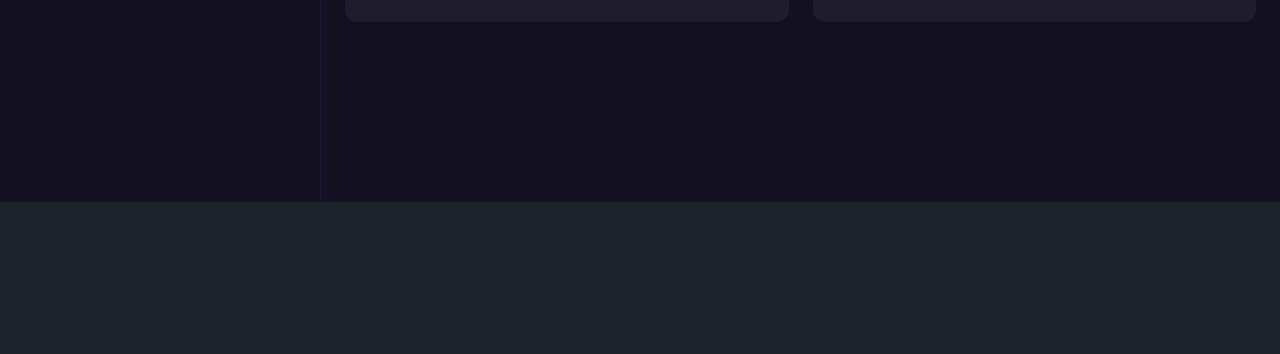
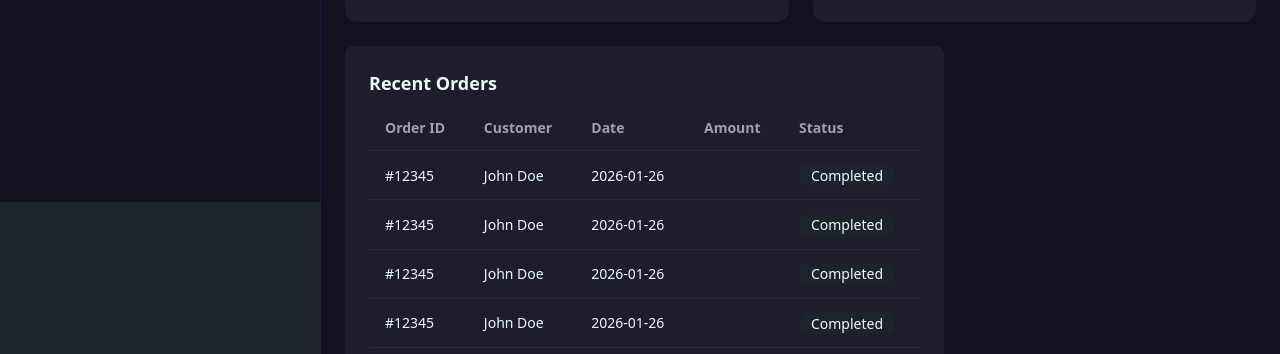
Before and after one commit to Kingsley-coder-prog/vue-dashboard, a Vue app: page / in a window 1280 px wide. Shown: the part 598-952 px from the top of the page. Before the commit the page ends 800 px from the top, so only its background shows below. Built offline with nearby package versions, Linux system fonts and the light colour scheme.

Commit message:
Recent Orders

```diff
--- a/src/App.vue
+++ b/src/App.vue
@@ -12,9 +12,11 @@
       <!-- Main Content -->
       <main class="flex-1 p-6 bg-base-200 dark:bg-backgroundDark">
         <StatsCards />
+        <Charts />
 
-        <!-- Charts Component -->
-        <Charts />
+        <div class="grid grid-cols-1 lg:grid-cols-3 gap-6">
+          <RecentOrders class="lg:col-span-2" />
+        </div>
       </main>
     </div>
 
@@ -29,6 +31,7 @@ import Navbar from "./components/Navbar.vue";
 import Sidebar from "./components/Sidebar.vue";
 import StatsCards from "./components/StatsCards.vue";
 import Charts from "./components/Charts.vue";
+import RecentOrders from "./components/RecentOrders.vue";
 const isDark = ref(true);
 
 onMounted(() => {
--- /dev/null
+++ b/src/components/RecentOrders.vue
@@ -0,0 +1,84 @@
+<template>
+  <div
+    class="card bg-base-100 shadow dark:bg-white/5 dark:backdrop-blur-md dark:[--webkit-backdrop-filter:blur(10px)] dark:border-white/50"
+  >
+    <div class="card-body">
+      <h2 class="card-title">Recent Orders</h2>
+      <div class="overflow-x-auto">
+        <table class="table">
+          <thead>
+            <tr>
+              <th>Order ID</th>
+              <th>Customer</th>
+              <th>Date</th>
+              <th>Amount</th>
+              <th>Status</th>
+            </tr>
+          </thead>
+          <tbody>
+            <tr v-for="(order, index) in recentOrders" :key="index">
+              <td>{{ order.id }}</td>
+              <td>{{ order.customer }}</td>
+              <td>{{ order.date }}</td>
+              <td>{{ order.amount }}</td>
+              <td>
+                <span :class="`badge badge-${getStatusClass(order.status)}`">{{
+                  order.status
+                }}</span>
+              </td>
+            </tr>
+          </tbody>
+        </table>
+      </div>
+      <div class="card-actions justify-end mt-4">
+        <button class="btn btn-primary">View All</button>
+      </div>
+    </div>
+  </div>
+</template>
+
+<script setup>
+import { ref } from "vue";
+
+const recentOrders = ref([
+  {
+    id: "#12345",
+    customer: "John Doe",
+    date: "2026-01-26",
+    status: "Completed",
+  },
+  {
+    id: "#12345",
+    customer: "John Doe",
+    date: "2026-01-26",
+    status: "Completed",
+  },
+  {
+    id: "#12345",
+    customer: "John Doe",
+    date: "2026-01-26",
+    status: "Completed",
+  },
+  {
+    id: "#12345",
+    customer: "John Doe",
+    date: "2026-01-26",
+    status: "Completed",
+  },
+  {
+    id: "#12345",
+    customer: "John Doe",
+    date: "2026-01-26",
+    status: "Completed",
+  },
+]);
+
+function getStatusClass(status) {
+  const statusMap = {
+    Completed: "success",
+    Pending: "warning",
+    Cancelled: "error",
+  };
+  return statusMap[status] || "neutral";
+}
+</script>
```
